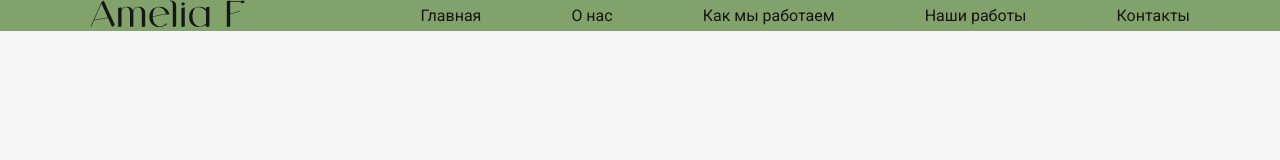
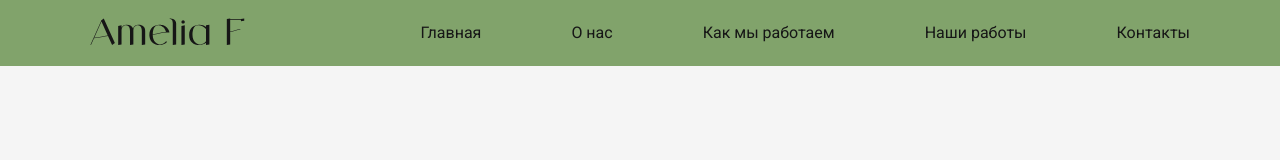
Before and after one commit to Davyd01/Amelia, a plain HTML site: page index.html in a window 1280 px wide. Drawn offline with Linux system fonts and the light colour scheme.

Commit message:
fixed header

```diff
--- a/css/style.css
+++ b/css/style.css
@@ -24,4 +24,5 @@ body {
 .head-flex {
     display: flex;
     gap: 90px;
+    margin: 25px 0;
 }
--- a/index.html
+++ b/index.html
@@ -12,7 +12,8 @@
 </head>
 <body>
     <header class="header">
-        <div class="container flex-container">
+        <div class="container ">
+            <div class="flex-container">
                 <div class="logo">
                     <img src="img/Logo.svg" alt="Logo">
                 </div>
@@ -25,7 +26,7 @@
                         <li><a href="#">Контакты</a></li>
                     </ul>
                 </div>
-
+            </div>
         </div>
     </header>
 </body>
```
